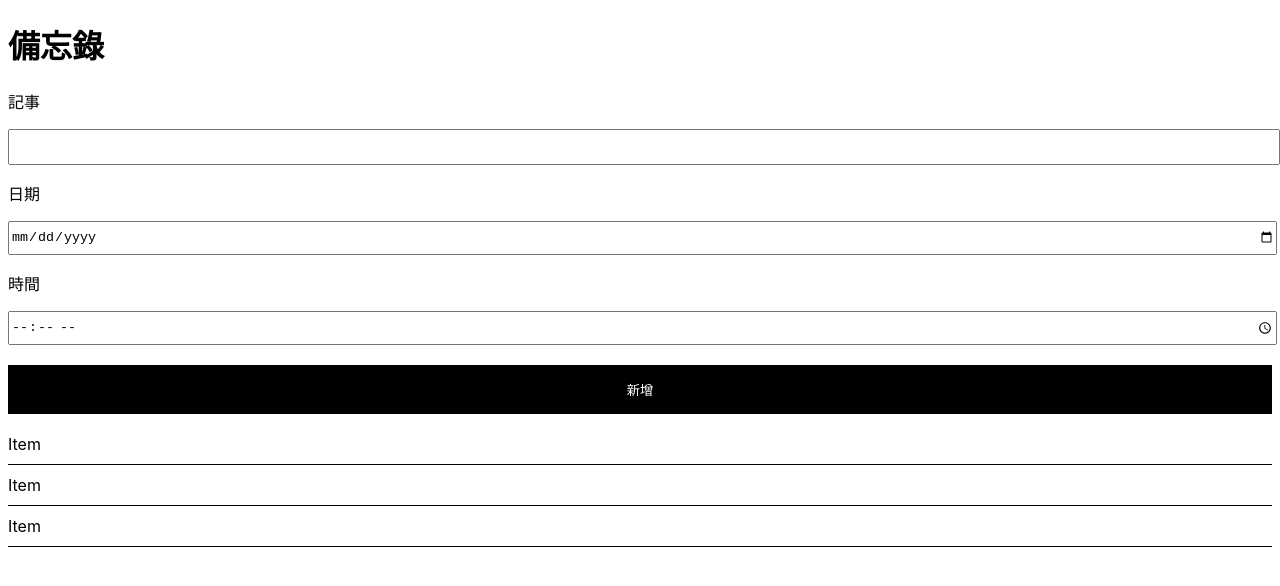
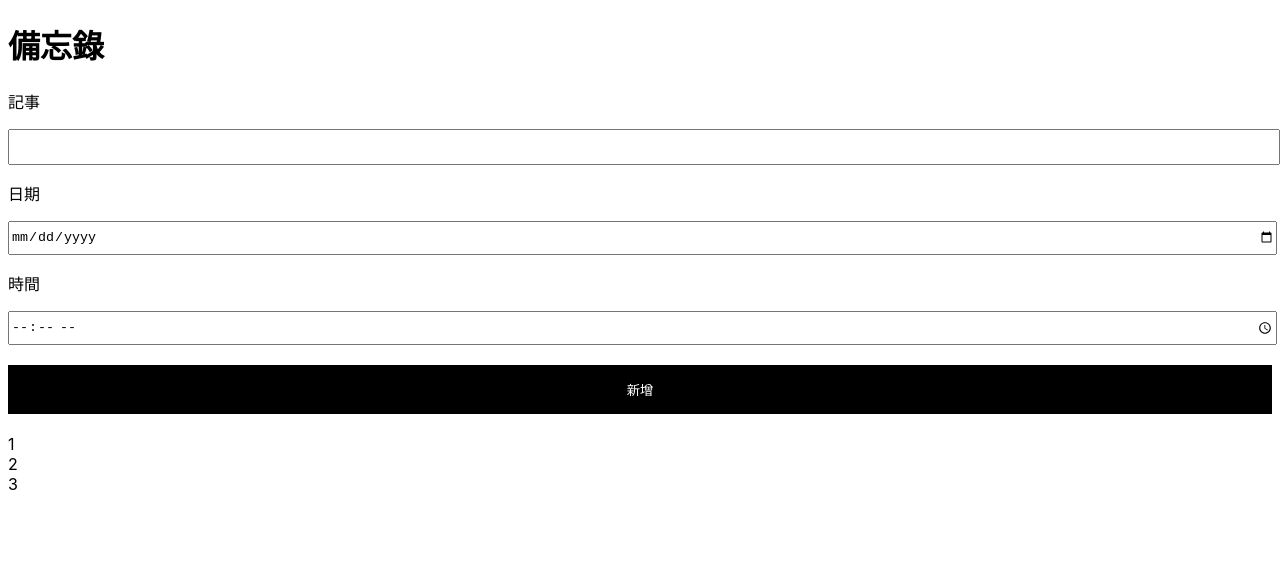
Before and after one commit to jawayang/React101, a React app: page / in a window 1280 px wide. Shown: the top 586 px of the page. Built offline with nearby package versions, Linux system fonts and the light colour scheme; the HTML template or start-up script is replaced by a standard one.

Commit message:
將陣列值帶入 jsx

```diff
--- a/src/pages/Home/components/List.tsx
+++ b/src/pages/Home/components/List.tsx
@@ -5,7 +5,7 @@ const arr = [1,2,3]
 const List = ()=>{
   return <div className="list">
     {
-      arr.map(() => <Item />)
+      arr.map((item) => <div>{item}</div>)
     }
   </div>
 }
```
